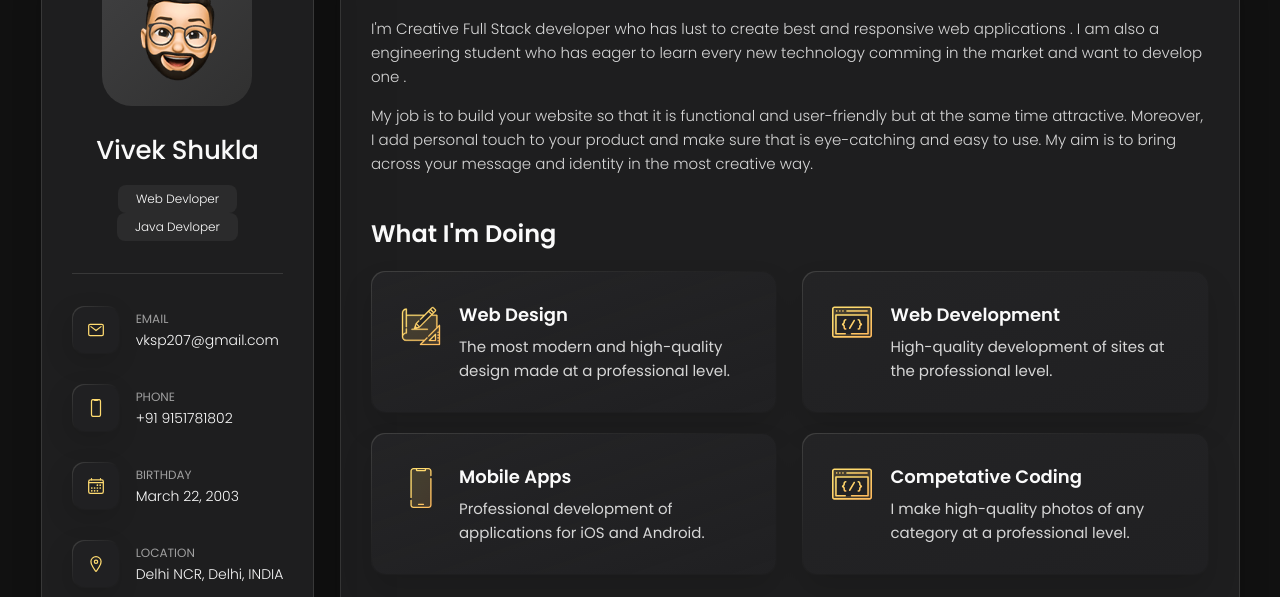
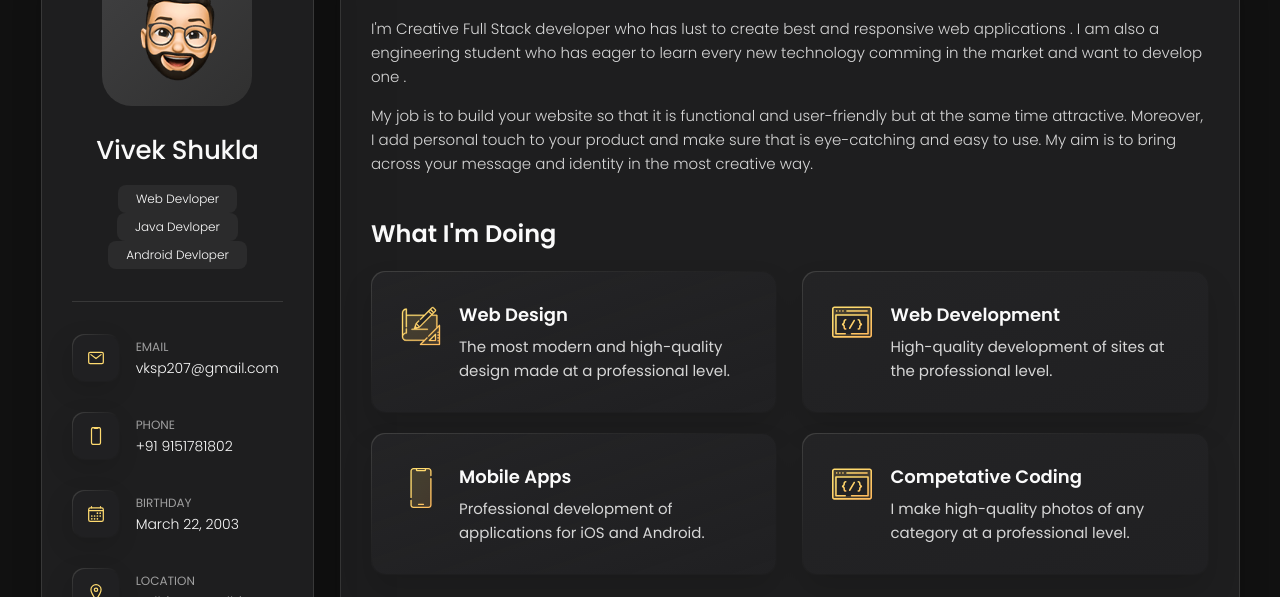
Before and after one commit to silentknight-sudo/My-personal-profile, a plain HTML site: page index.html in a window 1280 px wide. Shown: the part 162-759 px from the top of the page. Drawn offline with nearby package versions, Linux system fonts and the light colour scheme.

Commit message:
Update index.html

```diff
--- a/index.html
+++ b/index.html
@@ -50,6 +50,7 @@
 
           <p class="title">Web Devloper</p>
           <p class="title">Java Devloper</p>
+          <p class="title">Android Devloper</p>
         </div>
 
         <button class="info_more-btn" data-sidebar-btn>
```
